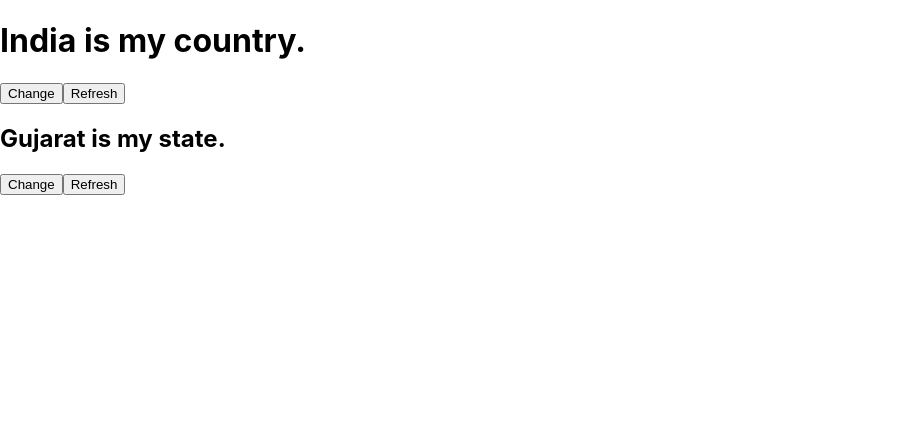
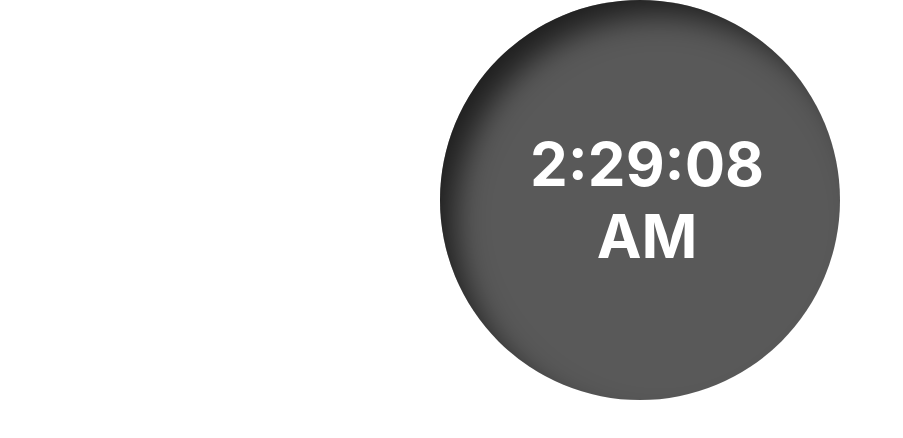
Before and after one commit to jinal74/firstreact, a React (Create React App) app: page / in a window 1280 px wide. Shown: the top 438 px of the page, without its empty margins (0-903 px from the left). Built offline with nearby package versions, Linux system fonts and the light colour scheme.

Commit message:
pr-2_complete

```diff
--- a/src/App.css
+++ b/src/App.css
@@ -1,38 +1,17 @@
-.App {
+.timer {
+  width: 400px;
+  height: 400px;
+  border-radius: 50%;
+  background-color: #000000a6;
+  font-size: 30px;
+  font-weight: 700;
+  color: #ffffff;
   text-align: center;
+  margin: 0 auto;
+  display: flex;
+  align-items: center;
+  box-shadow: 20px 20px 30px -5px #000000a6 inset;
 }
-
-.App-logo {
-  height: 40vmin;
-  pointer-events: none;
+.timer h1 {
+  padding: 20px 90px;
 }
-
-@media (prefers-reduced-motion: no-preference) {
-  .App-logo {
-    animation: App-logo-spin infinite 20s linear;
-  }
-}
-
-.App-header {
-  background-color: #282c34;
-  min-height: 100vh;
-  display: flex;
-  flex-direction: column;
-  align-items: center;
-  justify-content: center;
-  font-size: calc(10px + 2vmin);
-  color: white;
-}
-
-.App-link {
-  color: #61dafb;
-}
-
-@keyframes App-logo-spin {
-  from {
-    transform: rotate(0deg);
-  }
-  to {
-    transform: rotate(360deg);
-  }
-}
--- a/src/App.js
+++ b/src/App.js
@@ -1,14 +1,12 @@
 import './App.css';
-import Country from './containers/Country';
-import State from './containers/State';
+import Timer from './containers/timer';
 
 
 function App() {
 
   return (
     <>
-      <Country con="UK" />
-      <State />
+      <Timer />
     </>
 
   );
--- a/src/containers/Country.js
+++ /dev/null
@@ -1,21 +0,0 @@
-import React, { useEffect, useState } from 'react';
-
-function Country(props) {
-    const [ country ,setCountry] = useState('India');
-    useEffect (
-        () => {
-            console.log("country componentDidMount")
-        },
-        [country]
-    )
-
-    return (
-        <div>
-            <h1>{country} is my country.</h1>
-            <button onClick={() => setCountry(props.con)}>Change</button>
-            <button onClick={() => setCountry('India')}>Refresh</button>
-        </div>
-    );
-}
-
-export default Country;
--- a/src/containers/State.js
+++ /dev/null
@@ -1,39 +0,0 @@
-import React, { Component } from 'react';
-import Country from './Country';
-
-class State extends Component {
-    constructor (props) {
-        super(props);
-        this.state = {
-            myState : 'Gujarat'
-        }
-        console.log("1 constructor")
-    }
-
-    componentDidMount = () => {
-        console.log("3 componentDidMount")
-    }
-
-    componentDidUpdate = (prevProps, prevState) => {
-        if (prevState.myState !== this.state.myState) {
-            console.log("4 componentDidUpdate")
-        }
-    }
-
-    componentWillUnmount = () => {
-        console.log("5 componentWillUnmount")
-    }
-
-    render() {
-        console.log("2 reander")
-        return (
-            <div>
-                <h2>{this.state.myState} is my state.</h2>
-                <button onClick={() => this.setState({myState : 'Rajasthan'})}>Change</button>
-                <button onClick={() => this.setState({myState : 'Gujarat'})}>Refresh</button>
-            </div>
-        );
-    }
-}
-
-export default State;
--- /dev/null
+++ b/src/containers/timer.js
@@ -0,0 +1,41 @@
+import React, { Component } from 'react';
+
+class Timer extends Component {
+    constructor(props) {
+        super(props);
+        this.state = {
+            time : new Date()
+        }
+        console.log("1 constructor");
+    }
+
+    componentDidMount = () => {
+        this.state = setInterval(
+            () =>
+                this.setState({
+                    time : new Date()
+                }),
+            1000
+        )
+        console.log("3 componentDidMount");
+    }
+
+    componentDidUpdate = () => {
+        console.log("4 componentDidUpdate");
+    }
+
+    componentWillUnmount = () => {
+        console.log("5 componentWillUnmount");
+    }
+
+    render() {
+        console.log("2 render");
+        return (
+            <div class="timer">
+                <h1>{this.state.time.toLocaleTimeString()}</h1>
+            </div>
+        );
+    }
+}
+
+export default Timer;
```
